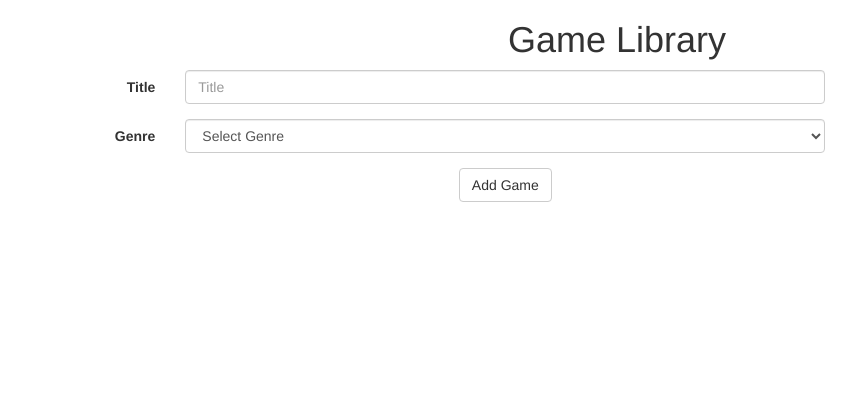
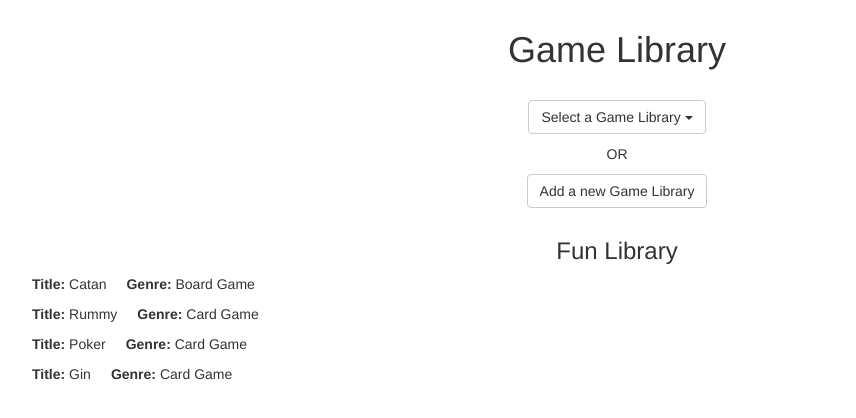
Before and after one commit to elvece/js-game-library, a plain HTML site: page index.html in a window 1280 px wide. Shown: the top 418 px of the page, without its empty margins (23-879 px from the left). Drawn offline with nearby package versions, Linux system fonts and the light colour scheme.

Commit message:
re-styled all html, practicing rendering games

```diff
--- a/css/main.css
+++ b/css/main.css
@@ -1,5 +1,16 @@
-.game-library {
+.dropdown-menu {
+  position: absolute;
+  left: 50%;
+  right: auto;
+  transform: translate(-50%, 0);
+}
+
+div {
   margin: 10px;
-  padding: 10px;
-  border: 1px solid black;
 }
+
+li {
+  display: inline;
+  list-style-type: none;
+  padding-right: 20px;
+}
--- a/index.html
+++ b/index.html
@@ -6,40 +6,76 @@
     <link rel="stylesheet" type="text/css" href="https://maxcdn.bootstrapcdn.com/bootstrap/3.3.5/css/bootstrap.min.css">
     <link rel="stylesheet" type="text/css" href="css/main.css">
   </head>
+
   <body>
+    <!-- header -->
     <div class="row text-center">
       <h1>Game Library</h1>
     </div>
+
+    <!-- dropdown for all game libraries -->
     <div class="row text-center">
+      <div class="dropdown">
+        <button class="btn btn-default dropdown-toggle" type="button" id="libraryDropdown" data-toggle="dropdown" aria-haspopup="true" aria-expanded="true">
+          Select a Game Library
+          <span class="caret"></span>
+        </button>
+        <ul class="dropdown-menu" aria-labelledby="libraryDropdown">
+          <li><a href="#">Lucy's Games</a></li>
+          <li><a href="#">Test Library</a></li>
+        </ul>
+      </div>
+      <p>OR</p>
+      <!-- button to add a new game library -->
+      <button type="button" id="add-library-btn" class="btn btn-default">Add a new Game Library</button>
+    </div>
+
+    <!-- show form to add a new game library...once game library created, then have add game button appear, when this button clicked, can show add game form -->
+    <div class="row" id="new-library-form">
+      <div class="col-md-offset-3 col-sm-offset-3 col-xs-offset-3">
         <form class="form-horizontal">
           <div class="form-group">
-        <label for="title" class="col-md-2 control-label">Title</label>
-        <div class="col-md-6">
-          <input type="text" class="form-control" id="title" placeholder="Title">
+            <label for="title" class="col-md-2 col-sm-2 col-xs-1 control-label">Game Library Name</label>
+            <div class="col-md-4 col-sm-4 col-xs-6">
+              <input type="text" class="form-control" id="game-library" placeholder="Enter the name of your game library...">
+            </div>
+          </div>
+        </form>
+      </div>
+    </div>
+
+    <!-- div to show all games in selected game library -->
+    <div class="row">
+      <div id="all-library-games">
+      </div>
+    </div>
+
+    <!-- add game form -->
+    <div class="row" id="add-game-form">
+      <div class="col-md-offset-3 col-sm-offset-3 col-xs-offset-3">
+        <form class="form-horizontal" id="game-form">
+          <div class="form-group">
+            <label for="title" class="col-md-2 col-sm-2 col-xs-1 control-label">Title</label>
+            <div class="col-md-4 col-sm-4 col-xs-6">
+              <input type="text" class="form-control" id="title" placeholder="Enter the game title...">
             </div>
           </div>
           <div class="form-group">
-        <label for="genre" class="col-md-2 control-label">Genre</label>
-        <div class="col-md-6">
-            <select class="form-control" id="genre">
-              <option value="" selected disabled>Select Genre</option>
-              <option value="Board Games">Board Games</option>
-              <option value="Card Games">Card Games</option>
-              <option value="Computer Games">Computer Games</option>
-          </select>
-        </div>
-      </div>
-      <div class="form-group">
-        <div class="col-md-offset-2 col-md-6">
-          <button type="add" id= "add-button" class="btn btn-default">Add Game</button>
+            <label for="genre" class="col-md-2 col-sm-2 col-xs-1 control-label">Genre</label>
+            <div class="col-md-4 col-sm-4 col-xs-6">
+              <input type="text" class="form-control" id="genre" placeholder="Enter the game genre...">
             </div>
           </div>
         </form>
-    <div id="results">
-      <ul>
-      </ul>
       </div>
     </div>
+
+    <!-- add game only button -->
+    <div class="row text-center">
+      <button type="add" id="add-game-btn" class="btn btn-default">Add Game</button>
+    </div>
+
+    <!-- scripts -->
     <script src="https://code.jquery.com/jquery-2.1.4.min.js"></script>
     <script src="https://maxcdn.bootstrapcdn.com/bootstrap/3.3.5/js/bootstrap.min.js"></script>
     <script type="text/javascript" src="js/main.js"></script>
--- a/js/dom.js
+++ b/js/dom.js
@@ -1,10 +1,15 @@
 $(document).on('ready', function() {
+  // $('#all-library-games').hide();
+  $('#new-library-form').hide();
+  $('#add-game-form').hide();
+  $('#add-game-btn').hide();
+
   $('#add-button').on('click', function(event){
     event.preventDefault();
     //gets value of enteretd title
-    var title = $('#title').val();
+    var title = $('#title').val();//instance function
     //gets value of selected genre
-    var genre = $('#genre').val();
+    var genre = $('#genre').val();//instance function
     //creates new Game instance
     var newGame = new Game(title, genre);
     //new library instance
--- a/js/main.js
+++ b/js/main.js
@@ -15,9 +15,8 @@ function GameLibrary (title){
 Game.prototype.render = function() {
   // Creates a list of game with genre
   var gameList = $('<ul>')
-    .append('<li><strong>' + this.title + '</strong></li>')
-    .append('<li>' + this.genre + '</li>')
-    .css('list-style-type', 'none');
+    .append('<li><strong>Title:</strong> ' + this.title + '</li>')
+    .append('<li><strong>Genre:</strong> ' + this.genre + '</li>');
   // Creates div for gameList
   this.$element = $('<div class="game">')
     .append(gameList);
@@ -31,14 +30,25 @@ GameLibrary.prototype.render = function() {
     return item.render();
   });
   // Render game library element
-  this.$element = $('#results')
-    .append('<div>')
-    .addClass('game-library')
-    .append('<h3>' + this.title + '</h3>')
+  this.$element = $('#all-library-games')
+    .append('<div class="game-library">')
+    .append('<h3 class="text-center">' + this.title + '</h3>')
     .append($('<div class="games">').append(renderedGames));
   return this.$element;
 };
 
+//testing instances
+var game1 = new Game('Catan', 'Board Game');
+var game2 = new Game('Rummy', 'Card Game');
+var game3 = new Game('Poker', 'Card Game');
+var game4 = new Game('Gin', 'Card Game');
 
 
+var funLibrary = new GameLibrary('Fun Library');
+funLibrary.games.push(game1, game2, game3, game4);
+
+console.log(game1);
+console.log(funLibrary);
+
+funLibrary.render();
 //for loop, i = children of current div
```
Also changed, not shown: 1 other file. Lines whose indentation alone changed are shown as unchanged.
